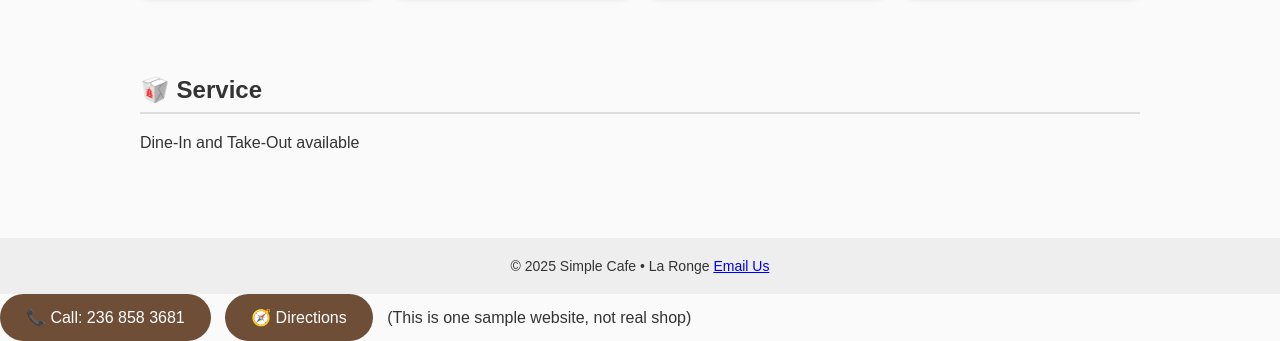
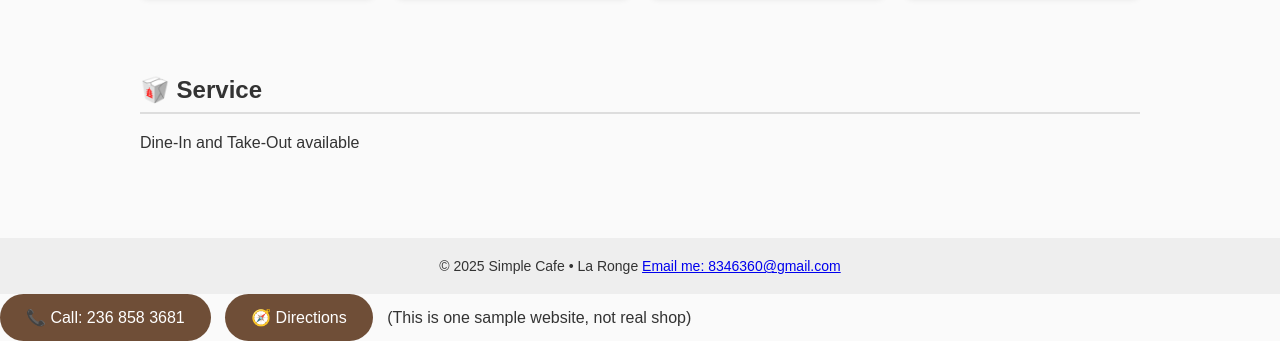
Before and after one commit to 8346360-glitch/samplename.github.io, a plain HTML site: page index.html in a window 1280 px wide. Shown: the part 1332-1673 px from the top of the page. Drawn offline with Linux system fonts and the light colour scheme.

Commit message:
Add files via upload

```diff
--- a/index.html
+++ b/index.html
@@ -207,7 +207,7 @@
   © 2025 Simple Cafe • La Ronge
   <a href="mailto:8346360@gmail.com?subject=Website Inquiry"
    class="email-btn">
-   Email Us
+   Email me: 8346360@gmail.com
 </a>
 </footer>
 
```
